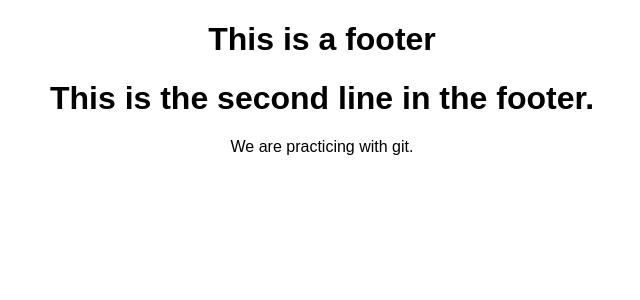
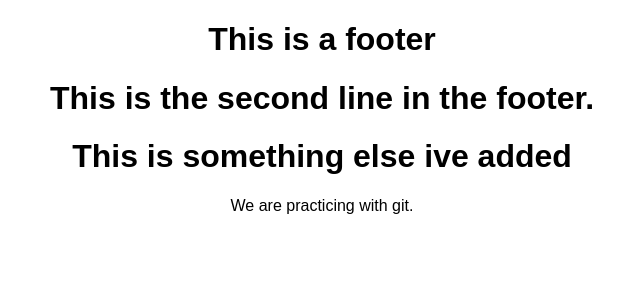
Before and after one commit to Zahjay/GroupPractice, a React (Create React App) app in the folder grouppractice/: page / in a window 1280 px wide. Shown: the top 300 px of the page, without its empty margins (318-958 px from the left). Built offline with nearby package versions, Linux system fonts and the light colour scheme.

Commit message:
changed the footer

```diff
--- a/grouppractice/src/components/Footer.jsx
+++ b/grouppractice/src/components/Footer.jsx
@@ -6,6 +6,7 @@ class Footer extends Component{
     <div>
       <h1>This is a footer</h1>
       <h1>This is the second line in the footer.</h1>
+      <h1>This is something else ive added</h1>
     </div>
     )
   }
```
